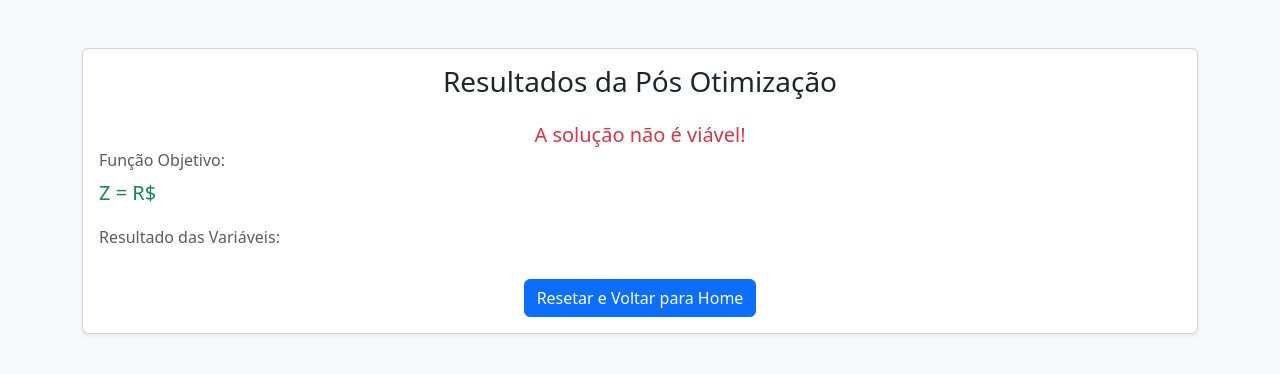
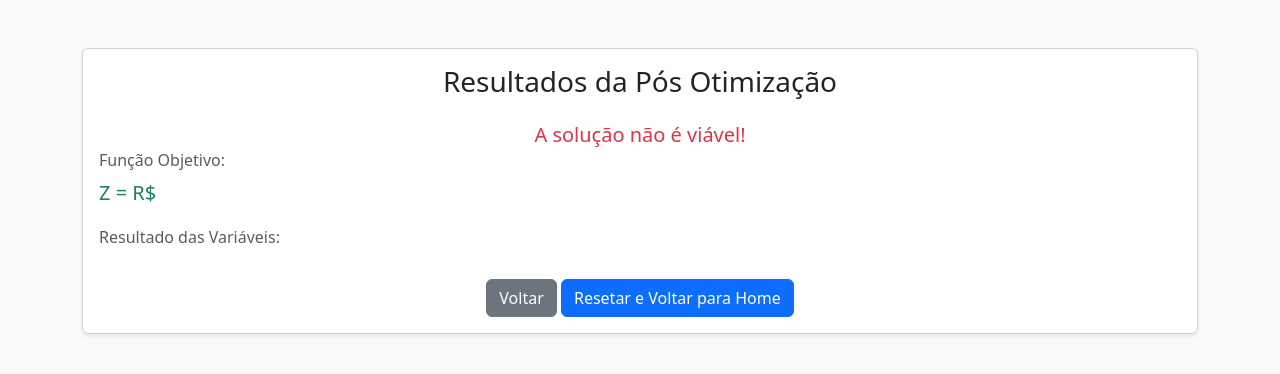
Before and after one commit to thmsVDC/Otimizacao-I, a Flask app: template app/templates/post_optimization.html in a window 1280 px wide. Shown: the top 374 px of the page. Run offline with Flask 3, Linux system fonts and the light colour scheme; the template is opened without the code that fills it, so the values that code supplies are empty.

Commit message:
Adicionando botão para voltar página

```diff
--- a/app/templates/post_optimization.html
+++ b/app/templates/post_optimization.html
@@ -36,6 +36,7 @@
                 </div>
 
                 <div class="text-center">
+                    <a onclick="window.history.back()" class="btn btn-secondary">Voltar</a>
                     <a href="{{ url_for('home') }}" class="btn btn-primary">Resetar e Voltar para Home</a>
                 </div>
             </div>
--- a/app/templates/result.html
+++ b/app/templates/result.html
@@ -65,6 +65,7 @@
                     </div>
 
                     <div class="text-center">
+                        <a onclick="window.history.back()" class="btn btn-secondary">Voltar</a>
                         <button type="submit" class="btn btn-success">Analisar</button>
                     </div>
                 </form>
--- a/requirements.txt
+++ b/requirements.txt
@@ -5,5 +5,4 @@ itsdangerous==2.2.0
 Jinja2==3.1.4
 MarkupSafe==3.0.2
 Werkzeug==3.1.2
-
 scipy~=1.14.1
```
